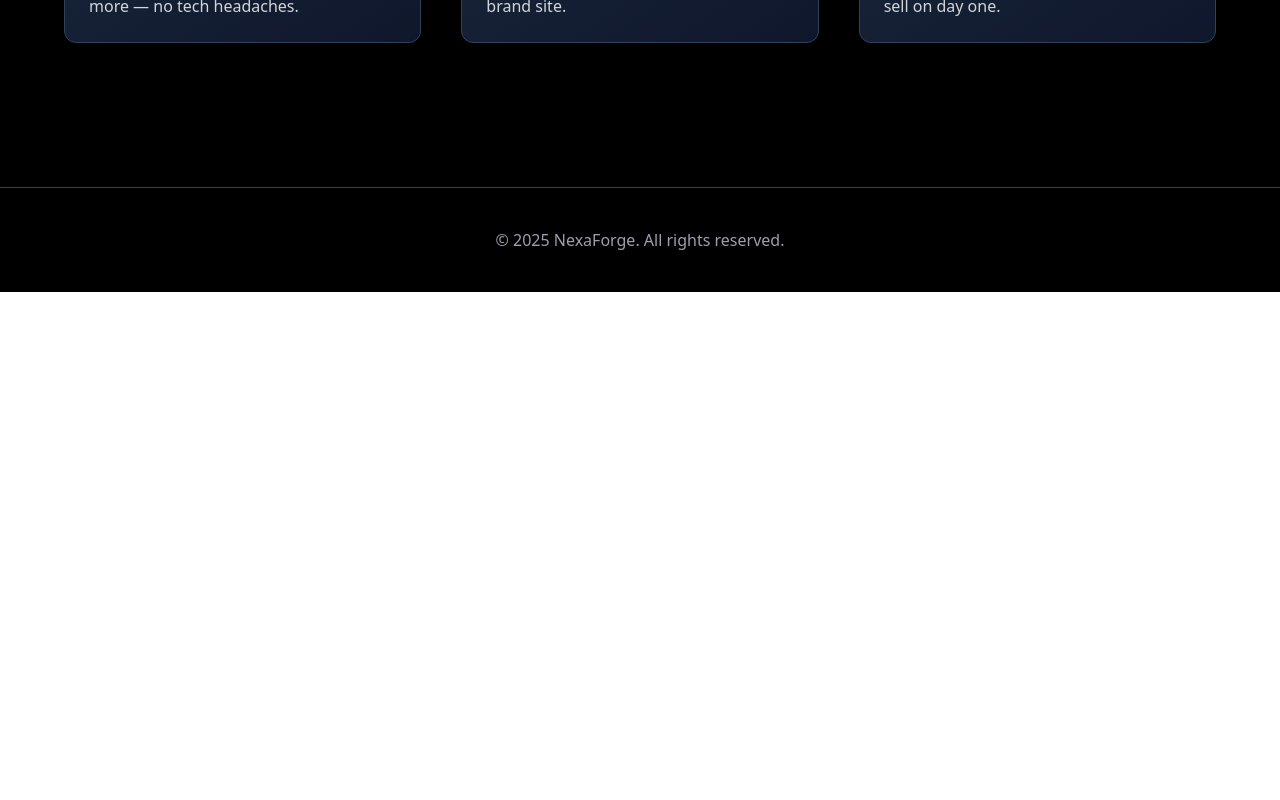
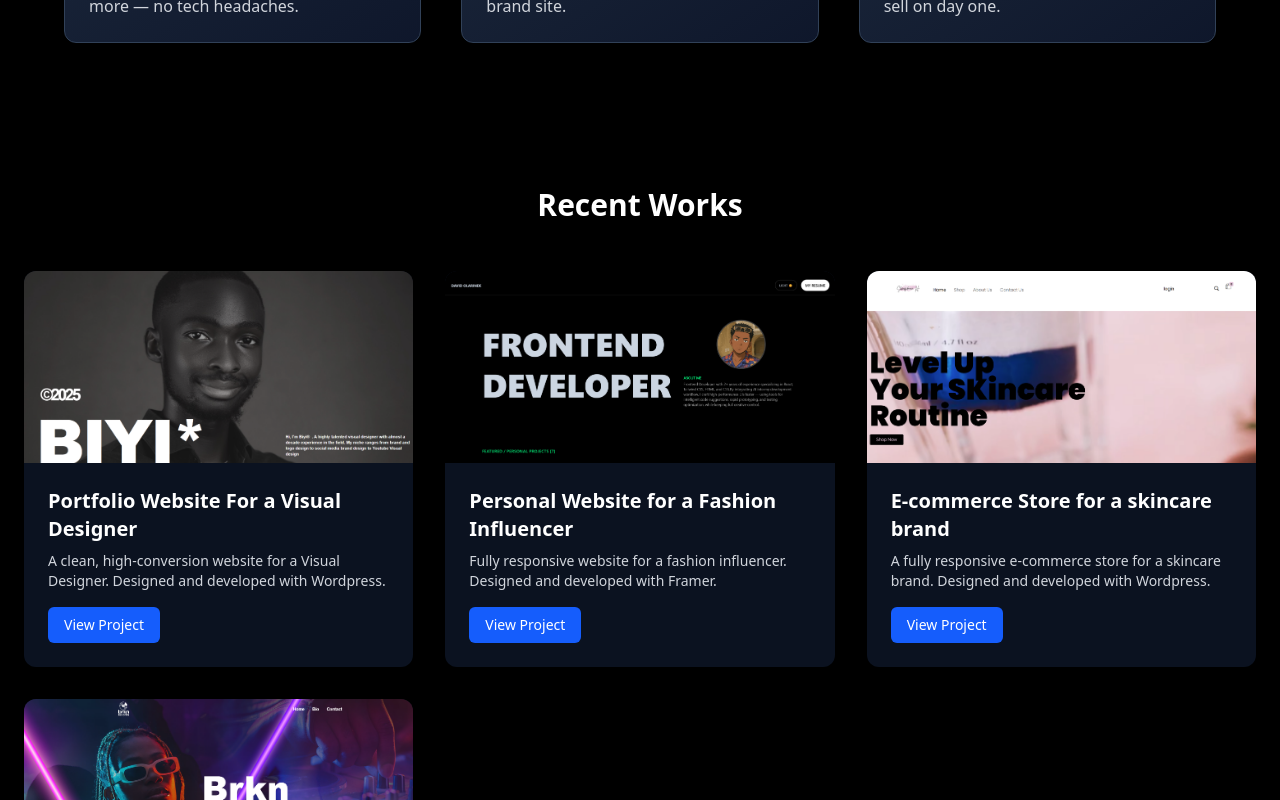
Before and after one commit to DaveInnovator/nexaforge-agency, a React (Vite) app: page / in a window 1280 px wide. Shown: the part 2460-3260 px from the top of the page. Before the commit the page ends 2752 px from the top, so only its background shows below. Built offline with nearby package versions, Linux system fonts and the light colour scheme.

Commit message:
Update Home.jsx

```diff
--- a/src/pages/Home.jsx
+++ b/src/pages/Home.jsx
@@ -2,6 +2,7 @@ import Hero from "../components/Hero";
 import Features from "../components/Features";
 import Process from "../components/Process";
 import Services from "../components/Services";
+import Portfolio from "../components/portfolio";
 import { Helmet } from 'react-helmet'
 export default function Home() {
   return (
@@ -17,6 +18,7 @@ export default function Home() {
       <Process />
       <Features />
       <Services />
+      <Portfolio />
     </>
   );
 }
```
